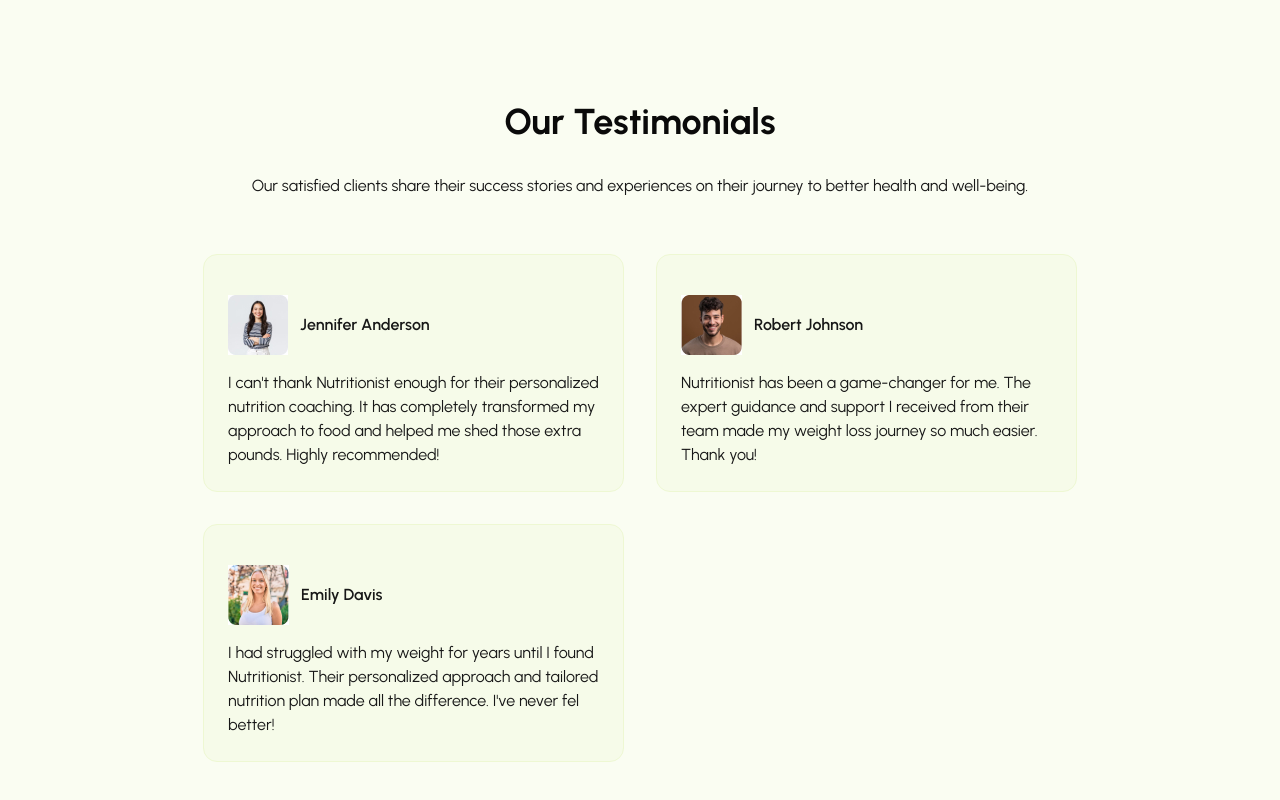
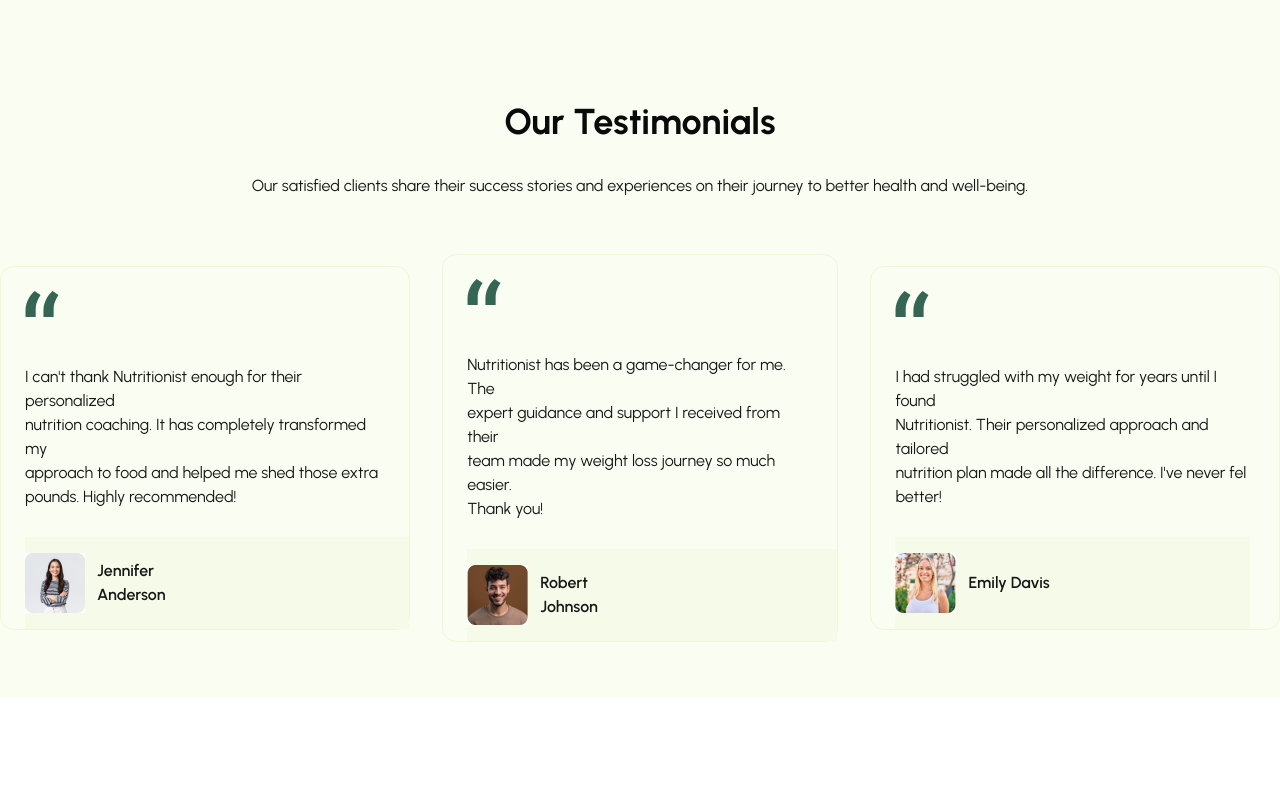
Before and after one commit to SolaKabuta/Nutri, a React (Vite) app: page / in a window 1280 px wide. Shown: the part 3735-4535 px from the top of the page. After the commit the page ends 4433 px from the top, so only its background shows below. Built offline with nearby package versions, Linux system fonts and the light colour scheme.

Commit message:
style: testimonialscard layout update

```diff
--- a/src/components/ui/home/TestimonialsCard.tsx
+++ b/src/components/ui/home/TestimonialsCard.tsx
@@ -9,15 +9,20 @@ interface Item {
 
 const TestimonialsCard = () => {
   return (
-    <div className="">
-      <section className="grid grid-cols-2 gap-8 items-center">
+    <div className=" ">
+      <section className="flex gap-8 items-center">
       {testimonialsCard.map((item: Item, index:number) => (
-        <div key={index} className="bg-accent-var border-1 border-border-light rounded-xl p-6">
-          <div className="flex gap-3 items-center py-4">
+        <div key={index} className="relative bg-background border-1 border-border-light rounded-xl p-6">
+          <img src={item.icon} alt="" />
+          <div className="pt-12 pb-24">
+          {item.text.map((t, i) =>
+            <p key={i}>{t}</p>
+          )}
+          </div>
+          <div className="absolute bottom-0 bg-accent-var flex gap-3 items-center py-4 pr-50 mt-14">
             <img src={item.image} alt="features icon" />
             <p className="font-semibold">{item.name}</p>
           </div>
-          {item.text.map((t, i) => <p key={i}>{t}</p>)}
         </div>
       ))}
       </section>
```
